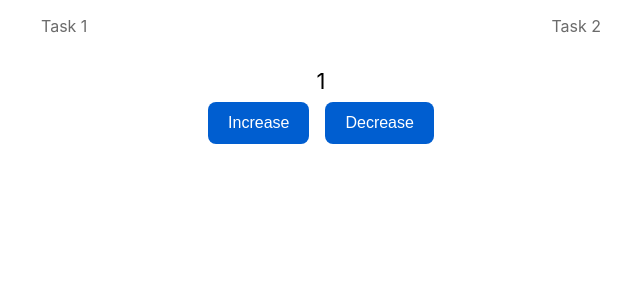
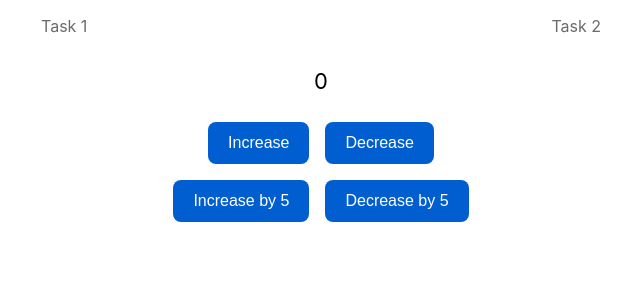
Before and after one commit to steamnp/bfs45, a React (Vite) app: page /task1 in a window 1280 px wide. Shown: the top 300 px of the page, without its empty margins (319-959 px from the left). Built offline with nearby package versions, Linux system fonts and the light colour scheme.

Commit message:
task1: counter

```diff
--- a/src/app/store.ts
+++ b/src/app/store.ts
@@ -1,5 +1,8 @@
 import { configureStore } from "@reduxjs/toolkit";
+import counterReducer from "../features/counter/counterSlice";
 
 export default configureStore({
-  reducer: {},
+  reducer: {
+    counter: counterReducer,
+  },
 });
--- /dev/null
+++ b/src/features/counter/counterSlice.ts
@@ -0,0 +1,30 @@
+import { PayloadAction, createSlice } from "@reduxjs/toolkit";
+import { Counter } from "../../types";
+
+const initialState: Counter = {
+  value: 0,
+};
+
+export const counterSlice = createSlice({
+  name: "counter",
+  initialState,
+  reducers: {
+    increment: (state) => {
+      state.value += 1;
+    },
+    decrement: (state) => {
+      state.value -= 1;
+    },
+    customIncrease: (state, action: PayloadAction<number>) => {
+      state.value += action.payload;
+    },
+    customDecrease: (state, action: PayloadAction<number>) => {
+      state.value -= action.payload;
+    },
+  },
+});
+
+export const { increment, decrement, customIncrease, customDecrease } =
+  counterSlice.actions;
+
+export default counterSlice.reducer;
--- a/src/pages/Task1/index.tsx
+++ b/src/pages/Task1/index.tsx
@@ -1,13 +1,35 @@
+import { useSelector, useDispatch } from "react-redux";
+import type { RootState } from "../../types";
+
+import {
+  decrement,
+  increment,
+  customIncrease,
+  customDecrease,
+} from "../../features/counter/counterSlice";
+
 import Button from "../../components/Button";
 import style from "./task.module.css";
 
 function Task1() {
+  const count = useSelector((state: RootState) => state.counter.value);
+  const dispatch = useDispatch();
+
   return (
     <div className={style.page}>
-      <div className={style.counter}>1</div>
+      <div className={style.counter}>{count}</div>
+      <br />
       <div className={style.btnGroup}>
-        <Button onClick={() => {}}>Increase</Button>
-        <Button onClick={() => {}}>Decrease</Button>
+        <Button onClick={() => dispatch(increment())}>Increase</Button>
+        <Button onClick={() => dispatch(decrement())}>Decrease</Button>
+      </div>
+      <div className={style.btnGroup}>
+        <Button onClick={() => dispatch(customIncrease(5))}>
+          Increase by 5
+        </Button>
+        <Button onClick={() => dispatch(customDecrease(5))}>
+          Decrease by 5
+        </Button>
       </div>
     </div>
   );
--- a/src/types/index.ts
+++ b/src/types/index.ts
@@ -1,5 +1,5 @@
 import { PropsWithChildren, ReactNode } from "react";
-
+import store from "../app/store";
 export interface Counter {
   value: number;
 }
@@ -16,3 +16,6 @@ export type ButtonProps = PropsWithChildren & {
   style?: object;
   type?: "button" | "submit" | "reset";
 };
+
+export type AppDispatch = typeof store.dispatch;
+export type RootState = ReturnType<typeof store.getState>;
```
